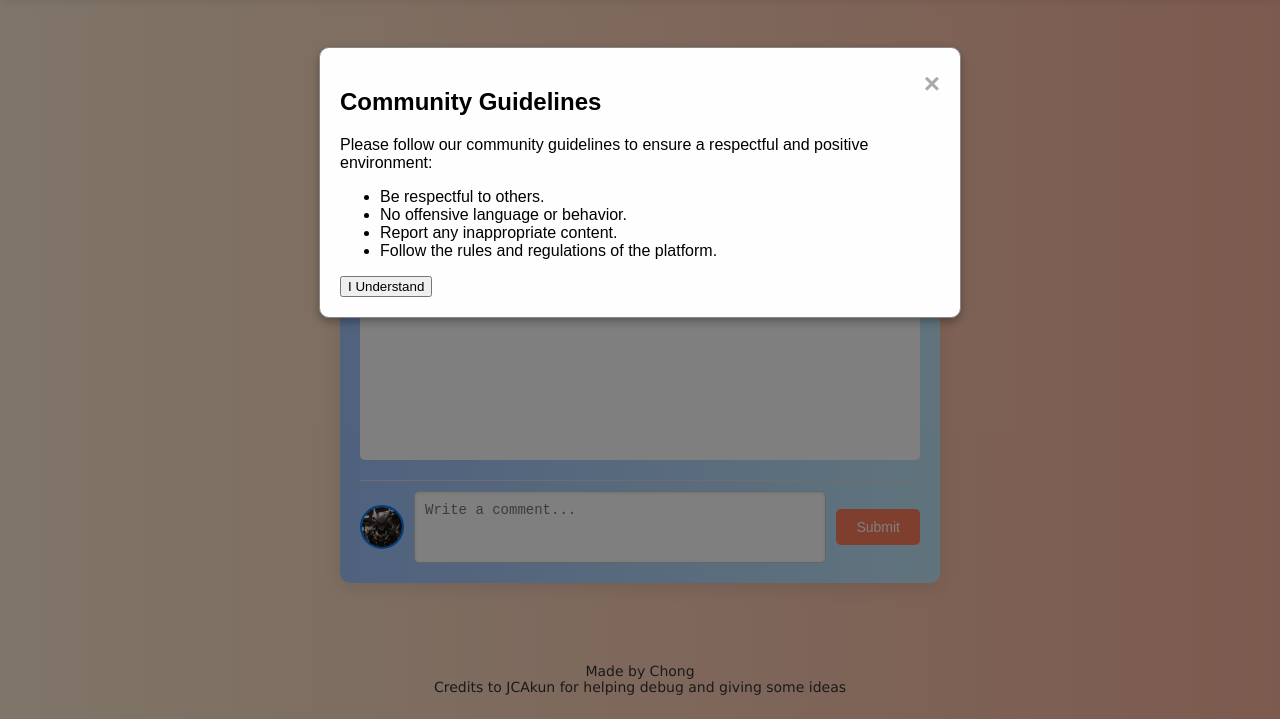
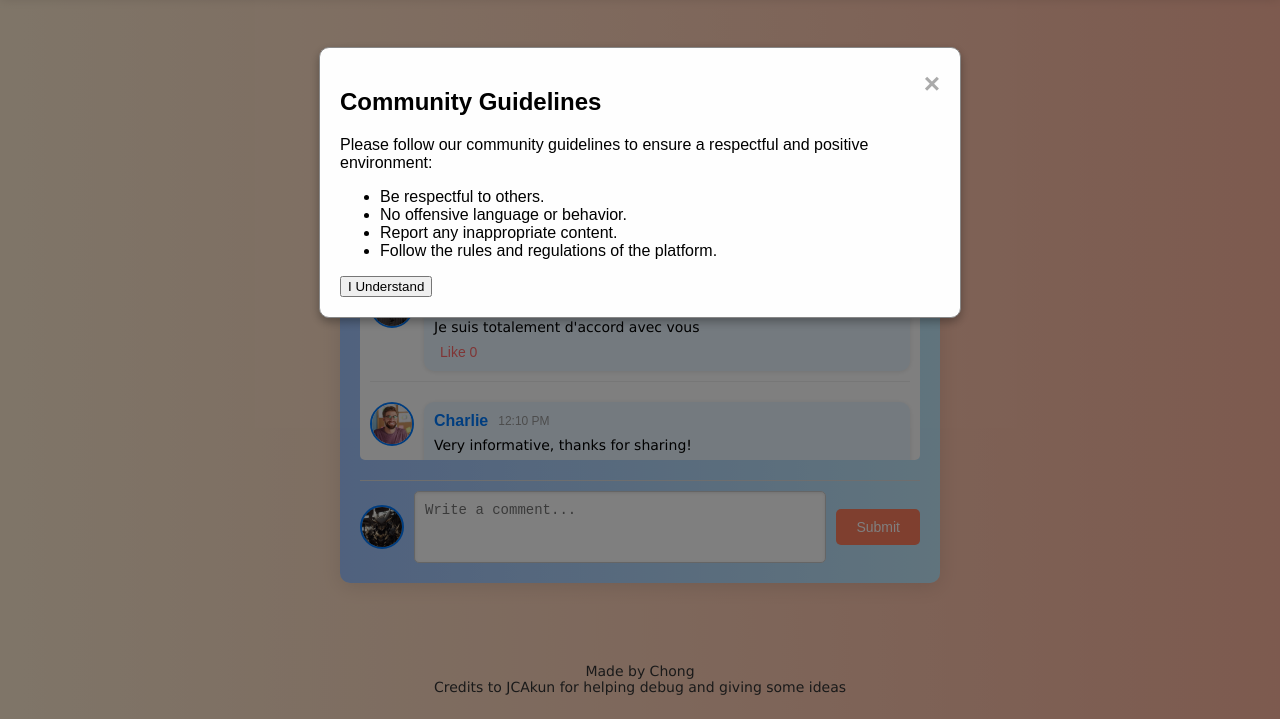
Before and after one commit to Zero0711/Moral-Demonstrate, a plain HTML site: page index.html in a window 1280 px wide. Shown: the part 81-800 px from the top of the page. Drawn offline with Linux system fonts and the light colour scheme.

Commit message:
Update index.html

```diff
--- a/index.html
+++ b/index.html
@@ -14,7 +14,45 @@
         <div class="comment-section">
             <h2>Comments</h2>
             <div id="comments">
-                <!-- Existing comments -->
+                <div class="comment" data-id="1">
+                    <img src="avatar1.png" alt="User Avatar" class="avatar">
+                    <div class="comment-content">
+                        <div class="comment-header">
+                            <span class="comment-username">爱丽丝</span>
+                            <span class="comment-timestamp">12:01 PM</span>
+                        </div>
+                        <div class="comment-text">真是太棒了</div>
+                        <div class="comment-actions">
+                            <button class="like-button" onclick="likeComment(this)">Like <span class="like-count">0</span></button>
+                        </div>
+                    </div>
+                </div>
+                <div class="comment" data-id="2">
+                    <img src="avatar2.png" alt="User Avatar" class="avatar">
+                    <div class="comment-content">
+                        <div class="comment-header">
+                            <span class="comment-username">Gabriel</span>
+                            <span class="comment-timestamp">12:05 PM</span>
+                        </div>
+                        <div class="comment-text">Je suis totalement d'accord avec vous</div>
+                        <div class="comment-actions">
+                            <button class="like-button" onclick="likeComment(this)">Like <span class="like-count">0</span></button>
+                        </div>
+                    </div>
+                </div>
+                <div class="comment" data-id="3">
+                    <img src="avatar3.png" alt="User Avatar" class="avatar">
+                    <div class="comment-content">
+                        <div class="comment-header">
+                            <span class="comment-username">Charlie</span>
+                            <span class="comment-timestamp">12:10 PM</span>
+                        </div>
+                        <div class="comment-text">Very informative, thanks for sharing!</div>
+                        <div class="comment-actions">
+                            <button class="like-button" onclick="likeComment(this)">Like <span class="like-count">0</span></button>
+                        </div>
+                    </div>
+                </div>
             </div>
             <div class="comment-form">
                 <img src="avatar.png" alt="User Avatar" class="avatar">
```
